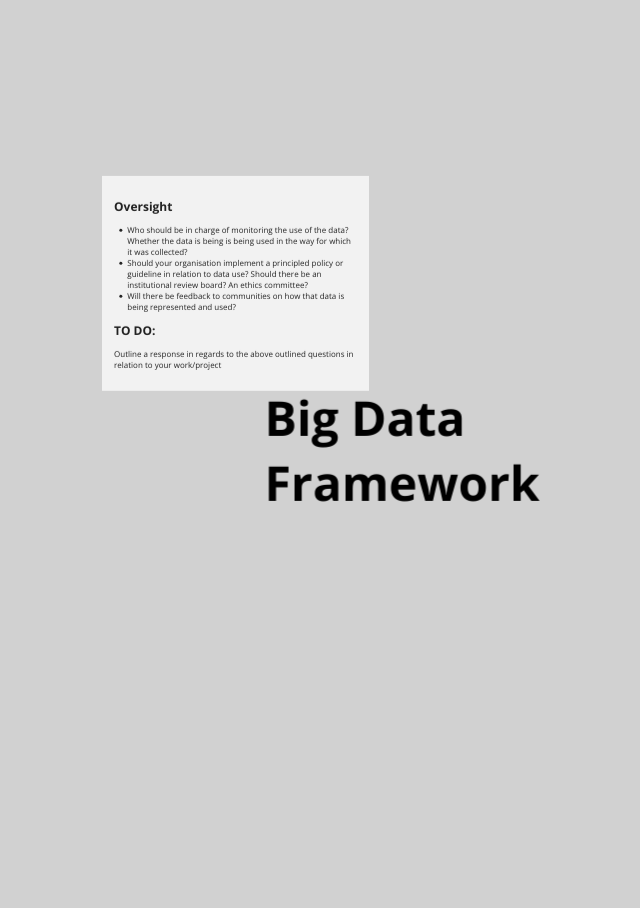
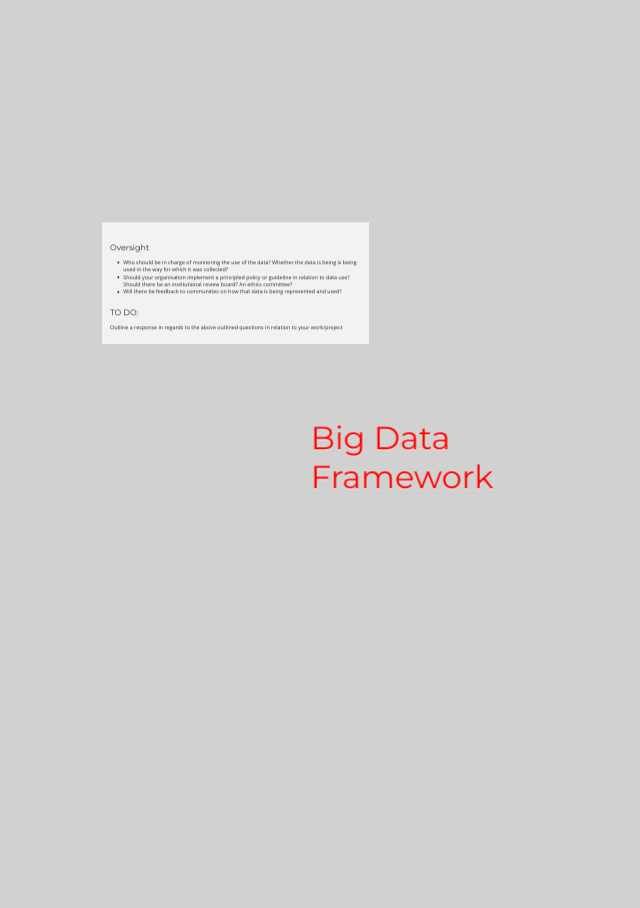
Before and after one commit to the-engine-room/big-data-framework, a Jekyll site: the page built from index.html, in a window 1280 px wide. Shown: the whole page, without its empty margins (238-878 px from the left). Built offline with Jekyll 4.4.1, drawn with Linux system fonts in a browser that asks for light colours; Markdown is read by kramdown in place of the engine named in the settings; a style sheet for code colours, icons or effects is not loaded.

Commit message:
CSS fixing

```diff
--- a/_layouts/default.html
+++ b/_layouts/default.html
@@ -19,8 +19,9 @@
     <meta http-equiv="cleartype" content="on">
 
     {% if site.highlighter %} <link rel="stylesheet" href="{{ site.url }}/css/syntax.css" type='text/css'> {% endif %}
+    <link href="//netdna.bootstrapcdn.com/twitter-bootstrap/2.3.2/css/bootstrap-combined.no-icons.min.css" rel="stylesheet">
     <link rel="stylesheet" href="{{ site.url }}/css/main.css" type='text/css'>
-    <link href='http://fonts.googleapis.com/css?family=Open+Sans:300,400,700' rel='stylesheet' type='text/css'>
+    <link href='http://fonts.googleapis.com/css?family=Open+Sans:400italic,400,600|Montserrat:400,700' rel='stylesheet' type='text/css'>
     <link rel="alternate" type="application/rss+xml" title="{{ site.name }}" href="{{ site.url }}/feed.xml">
 
 </head>
@@ -39,7 +40,7 @@
 <!-- Starting impress slideshow -->
 <div id="impress">
 	<div id="overview" class="step" data-x="0" data-y="0" data-scale="3">
-		<h1>Big Data Framework</h1>
+		<h1 class="rdf-red">Big Data Framework</h1>
 	</div>
 
     {{ content }}
--- a/css/main.css
+++ b/css/main.css
@@ -17,6 +17,7 @@
 .color-2 { background: #34495e; } /* Description background */
 .color-3 { background: #f2f2f2; } /* Modules background */
 .color-4 { background: #7f8c8d; } /* Main menu background */
+.rdf-red {color: #ff0200}
 
 
 /* ------------------------------------------------------------------------
@@ -26,8 +27,9 @@
 html, body {
     background: #d1d1d1;
     font-family: 'Open Sans', sans-serif;
-    font-size: 24px;
-    margin: 0;
+    font-weight: 400;
+    text-shadow: 0 1px 1px rgba(255, 255, 255, 0.7);
+    color: #333333;
 }
 
 a {
@@ -42,6 +44,13 @@ p { line-height: 1.4; }
 
 .top { text-align: right; }
 .inside { padding-left: 15px; }
+
+h1, h2, h3 {
+	font-family: 'Montserrat', sans-serif;
+	font-weight: 400;
+	color: #222;
+	margin-top: 36px;
+	}
 
 
 /* ------------------------------------------------------------------------
```
